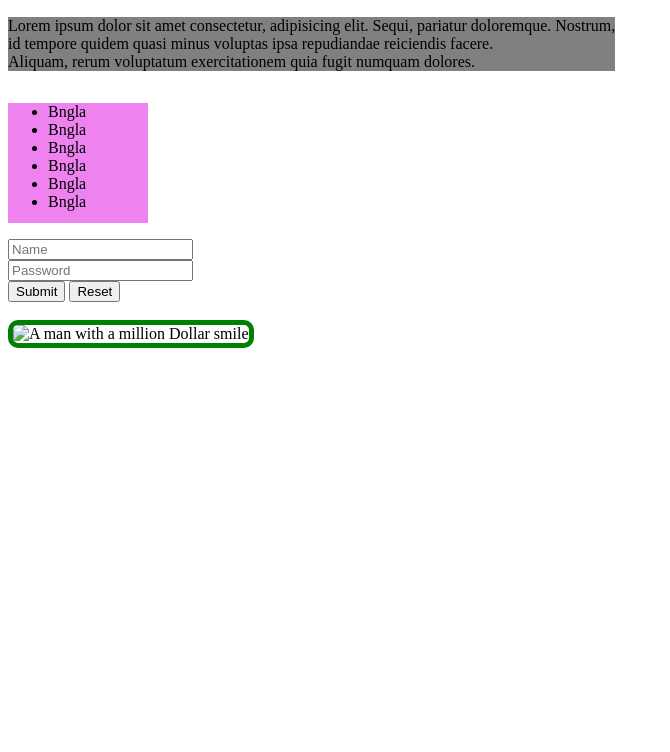
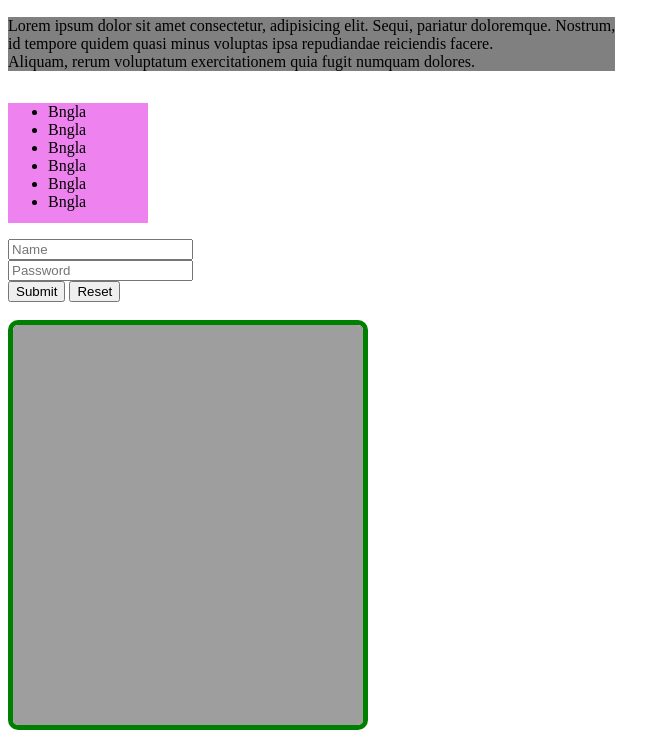
Before and after one commit to Miskatur/second-ripo, a plain HTML site: page index.html in a window 1280 px wide. Shown: the part 79-831 px from the top of the page, without its empty margins (0-670 px from the left). Before the commit the page ends 800 px from the top, so only its background shows below. Drawn offline with Linux system fonts and the light colour scheme; the site is published under a folder, as on GitHub Pages, so addresses that start at the root find nothing.

Commit message:
picture corrected

```diff
--- a/index.html
+++ b/index.html
@@ -26,7 +26,7 @@
             <input type="button" value="Submit">
             <input type="reset" value="Reset">
         </label><br><br>
-        <img src="/image/picture.jpeg" alt="A man with a million Dollar smile">
+        <img src="image/picture.jpeg" alt="A man with a million Dollar smile">
 
     </div>
 </body>
```
